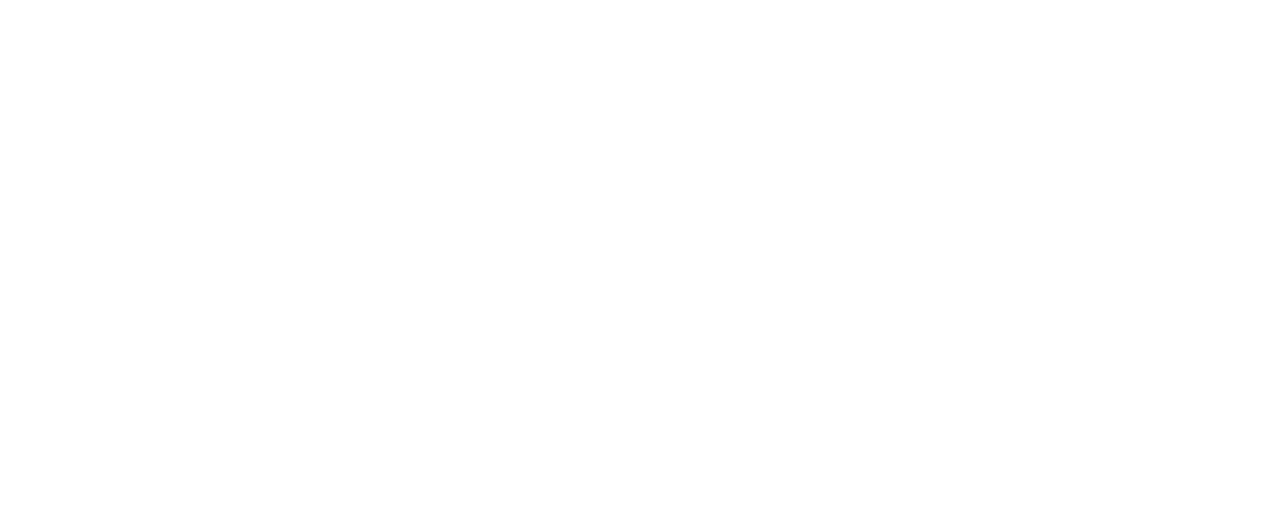
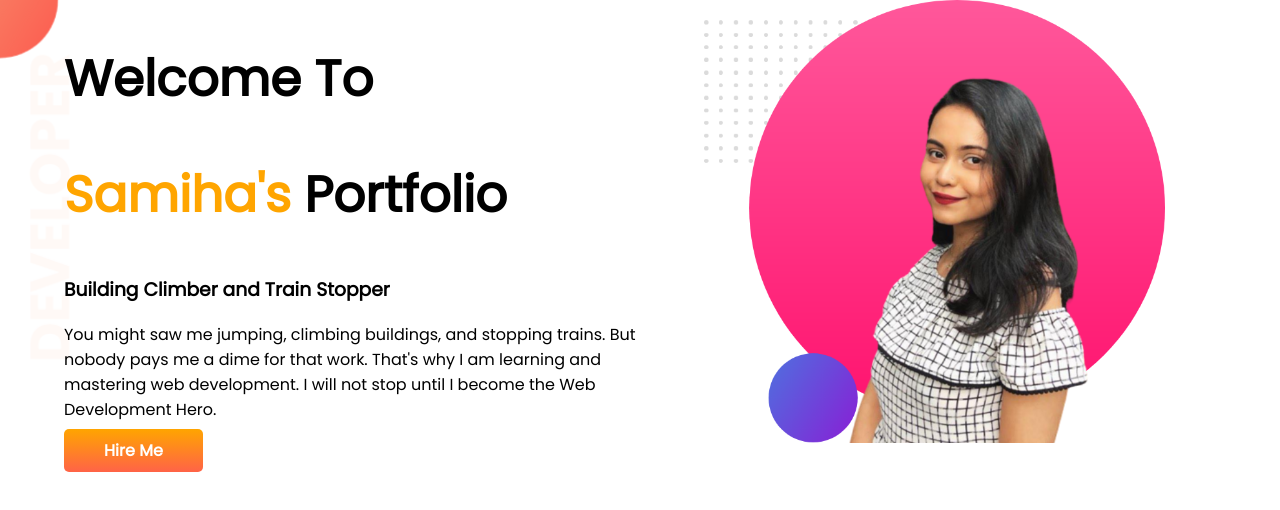
Before and after one commit to samihas23/my-portfolio, a plain HTML site: page index.html in a window 1280 px wide. Drawn offline with Linux system fonts and the light colour scheme.

Commit message:
dream added

```diff
--- a/index.html
+++ b/index.html
@@ -5,9 +5,23 @@
     <meta http-equiv="X-UA-Compatible" content="IE=edge">
     <meta name="viewport" content="width=device-width, initial-scale=1.0">
     <title>Samiha Sultana</title>
+    <link rel="preconnect" href="https://fonts.googleapis.com">
+    <link rel="preconnect" href="https://fonts.gstatic.com" crossorigin>
+    <link href="https://fonts.googleapis.com/css2?family=Poppins&display=swap" rel="stylesheet">
     <link rel="stylesheet" href="style.css">
 </head>
 <body>
-
+    <section class="top-banner">
+        <div class="half-width">
+            <h1>Welcome To</h1>
+            <h1><span class="orange-color">Samiha's</span> Portfolio</h1>
+            <h3>Building Climber and Train Stopper</h3>
+            <p>You might saw me jumping, climbing buildings, and stopping trains. But nobody pays me a dime for that work. That's why I am learning and mastering web development. I will not stop until I become the Web Development Hero.</p>
+            <a class="link-button" target="_blank" href="https://www.youtube.com/">Hire Me</a>
+        </div>
+        <div class="half-width">
+            <img src="images/samiha.png" alt="My picture">
+        </div>
+    </section>
 </body>
 </html>
--- a/style.css
+++ b/style.css
@@ -0,0 +1,32 @@
+body{
+    font-family:'Poppins', sans-serif;
+    margin: 0;
+}
+h1{
+    font-size: 50px;
+}
+.orange-color{
+    color: orange;
+}
+section{
+    display: flex;
+}
+.half-width{
+    width: 50%;
+    padding-left: 5%;
+}
+.half-width img{
+    width:80%;
+}
+.link-button{
+    text-decoration: none;
+    background-image: linear-gradient(orange, tomato);
+    padding: 10px 40px;
+    color:white;
+    font-weight:700;
+    border-radius: 5px;
+}
+.top-banner{
+    background-image: url(images/top-banner.png);
+    background-repeat: no-repeat;
+}
```
Also changed, not shown: images/dream-bg.png (added), images/exp-bg.png (added), images/jhankar.png (added), images/jhankar2.png (added), images/my-bg.png (added), images/my-bg2.png (added), images/samiha.png (added), images/top-banner.png (added), showOff/169465082_1586128418248403_4519058025060507176_n-removebg-preview.png (added), showOff/samiha.png (added), 7 other files.
